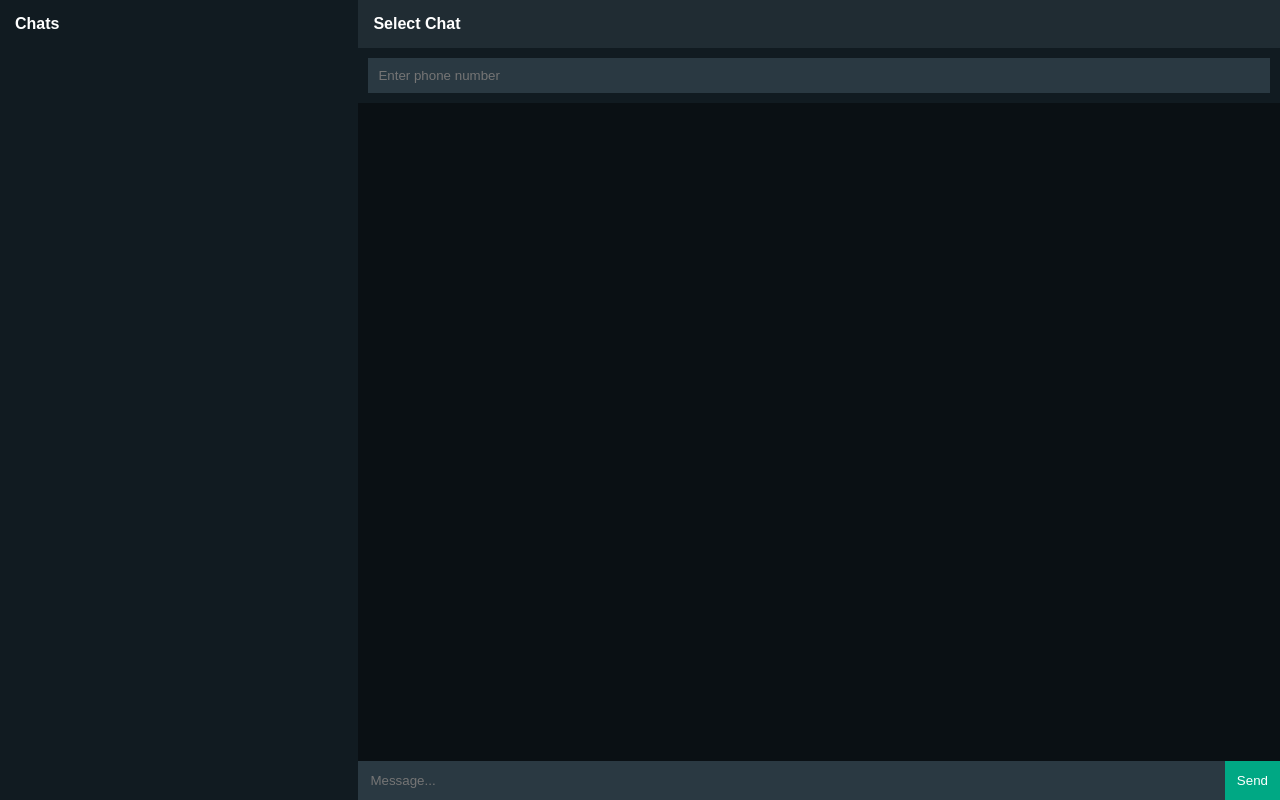
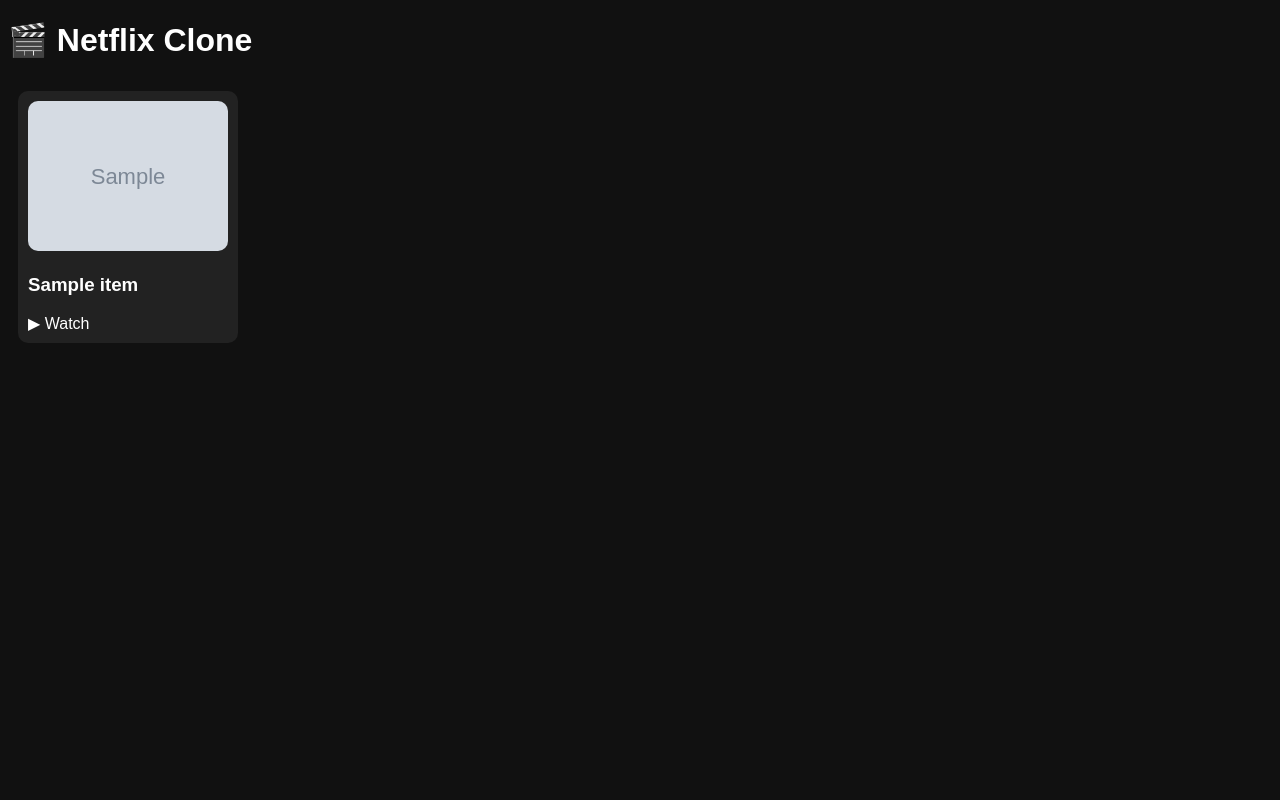
Before and after one commit to zqzqhesam10-netizen/wa-web-panel, a Flask app: template templates/index.html in a window 1280 px wide. Run offline with Flask 3, Linux system fonts and the light colour scheme; the template is opened without the code that fills it: most values are stand-ins (such as "Sample title", 1, 10 or a date in 2020); grey boxes marked "Sample" are stand-in pictures.

Commit message:
Update index.html

```diff
--- a/templates/index.html
+++ b/templates/index.html
@@ -1,132 +1,32 @@
 <!DOCTYPE html>
 <html>
 <head>
-<meta charset="utf-8">
-<title>WhatsApp Pro Panel</title>
-
 <style>
-body{margin:0;font-family:Arial;display:flex;height:100vh;background:#0a1014;}
-
-.sidebar{width:28%;background:#111b21;color:white;overflow-y:auto;}
-.chat{width:72%;display:flex;flex-direction:column;}
-
-.contact{padding:14px;border-bottom:1px solid #2a3942;cursor:pointer;}
-.contact:hover{background:#1f2c33;}
-
-.header{padding:15px;background:#202c33;color:white;font-weight:bold;}
-
-.messages{flex:1;overflow-y:auto;padding:15px;background:#0a1014;}
-
-.msg{
-max-width:60%;
-padding:10px;
-margin:6px;
-border-radius:10px;
-color:white;
+body{background:#111;color:white;font-family:Arial}
+.card{
+    width:200px;
+    display:inline-block;
+    margin:10px;
+    background:#222;
+    padding:10px;
+    border-radius:10px;
 }
-
-.in{background:#202c33;}
-.out{background:#005c4b;margin-left:auto;}
-
-.input{display:flex;background:#202c33;}
-input{flex:1;padding:12px;border:none;outline:none;background:#2a3942;color:white;}
-button{padding:12px;background:#00a884;border:none;color:white;cursor:pointer;}
-
-.top{display:flex;padding:10px;background:#111b21;}
-.top input{padding:10px;width:100%;}
+img{width:100%;border-radius:10px}
+a{color:white;text-decoration:none}
 </style>
 </head>
 
 <body>
 
-<div class="sidebar" id="contacts">
-<div style="padding:15px;font-weight:bold;">Chats</div>
+<h1>🎬 Netflix Clone</h1>
+
+{% for i in items %}
+<div class="card">
+    <img src="{{ i['image'] }}">
+    <h3>{{ i['title'] }}</h3>
+    <a href="/watch/{{ i['id'] }}">▶ Watch</a>
 </div>
-
-<div class="chat">
-
-<div class="header" id="header">Select Chat</div>
-
-<div class="top">
-<input id="manual" placeholder="Enter phone number">
-</div>
-
-<div class="messages" id="messages"></div>
-
-<div class="input">
-<input id="msg" placeholder="Message...">
-<button onclick="send()">Send</button>
-</div>
-
-</div>
-
-<script>
-
-let current="";
-
-async function load(){
-let res=await fetch('/messages');
-let data=await res.json();
-
-let contacts=document.getElementById("contacts");
-contacts.innerHTML="<div style='padding:15px;font-weight:bold;'>Chats</div>";
-
-let unique=[...new Set(data.map(x=>x.phone))];
-
-unique.forEach(p=>{
-let div=document.createElement("div");
-div.className="contact";
-div.innerText="📱 "+p;
-div.onclick=()=>openChat(p);
-contacts.appendChild(div);
-});
-
-if(unique.length && !current){
-openChat(unique[0]);
-}
-}
-
-async function openChat(phone){
-current=phone;
-document.getElementById("header").innerText=phone;
-
-let res=await fetch('/messages');
-let data=await res.json();
-
-let box=document.getElementById("messages");
-box.innerHTML="";
-
-data.filter(m=>m.phone==phone).forEach(m=>{
-let div=document.createElement("div");
-div.className="msg "+m.direction;
-div.innerText=m.message;
-box.appendChild(div);
-});
-
-box.scrollTop=box.scrollHeight;
-}
-
-async function send(){
-
-let phone=document.getElementById("manual").value || current;
-let msg=document.getElementById("msg").value;
-
-if(!phone||!msg)return;
-
-await fetch('/send',{
-method:"POST",
-headers:{'Content-Type':'application/json'},
-body:JSON.stringify({phone,message:msg})
-});
-
-document.getElementById("msg").value="";
-openChat(phone);
-}
-
-setInterval(load,2000);
-load();
-
-</script>
+{% endfor %}
 
 </body>
 </html>
```
